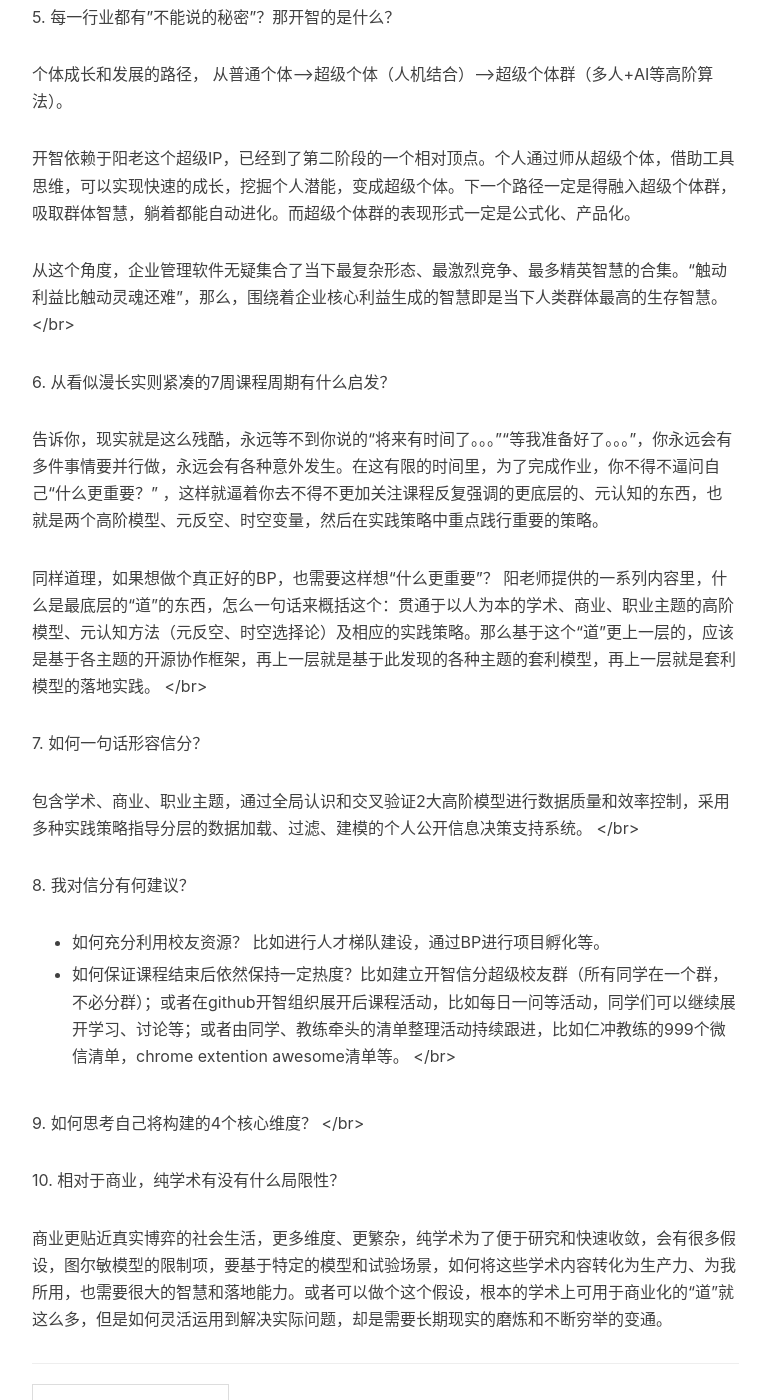
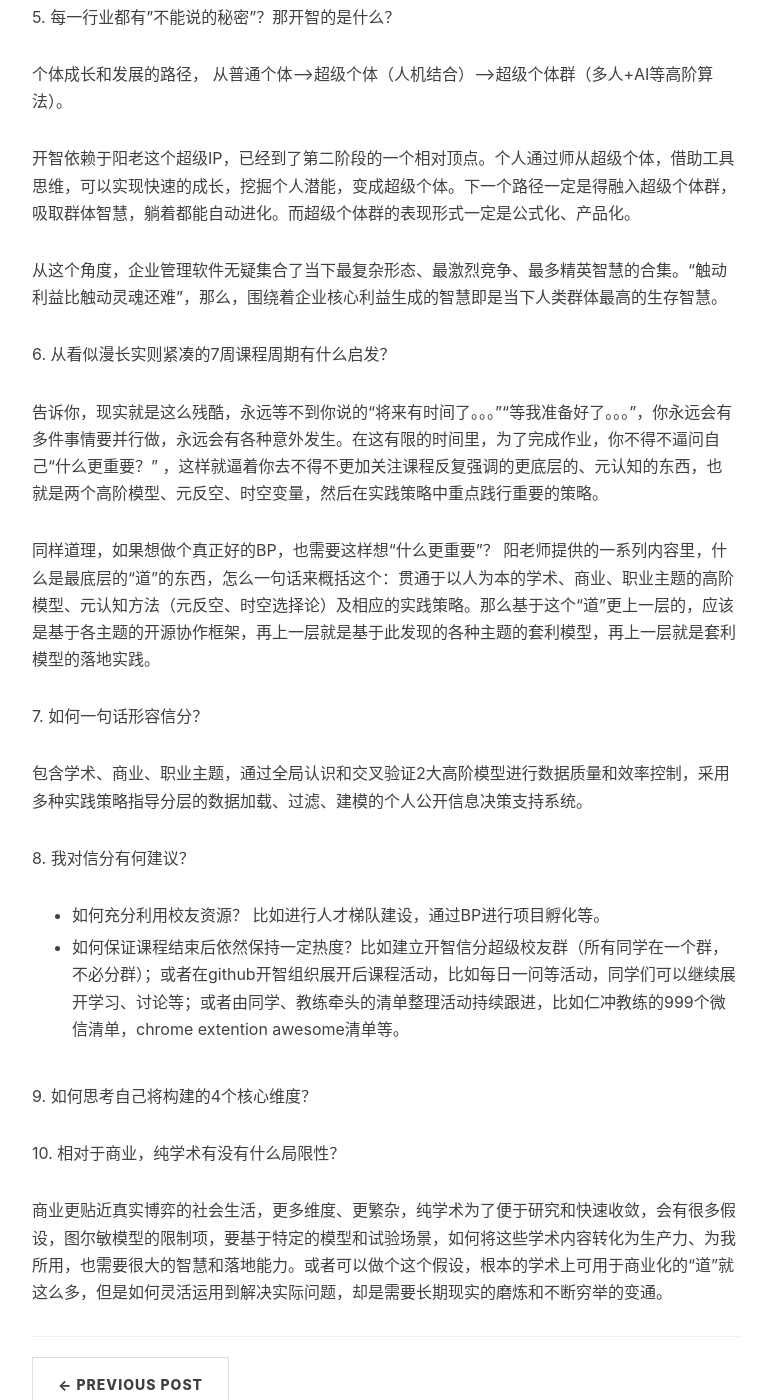
Before and after one commit to kiaorahao/hao.github.io, a Jekyll site: the page built from _posts/2019-02-02-IA003_review_all.md, in a window 1280 px wide and 1400 px high, scrolled down 2733 px. Shown: the whole window, without its empty margins (233-1000 px from the left). Built offline with Jekyll 4.4.1, drawn with Linux system fonts in a browser that asks for light colours; nearby versions of some CDN libraries; comment, search, counter and statistics services are not loaded; some of the changed text lies outside the part shown.

Commit message:
Update 2019-02-02-IA003_review_all.md

```diff
--- a/_posts/2019-02-02-IA003_review_all.md
+++ b/_posts/2019-02-02-IA003_review_all.md
@@ -56,12 +56,12 @@
 足够的内隐知识会带来深刻的洞见，信分的边界就是可公开获取的非内隐知识。
 
 好的BP，一定是最后有明确的落地点，利用信分理念串联打通学术、商业，最后得出自己的洞见和下一步行动，变成全局认识。
-</br>
+<br/>
 
 2\. 得到 vs 开智？
 
 开智挖掘到、或者构建起更低一层的道，而且明确指出这个道需要自身不断探索、碰壁、痛苦思考，才能稍稍内隐，从而真正为我所用。
-</br>
+<br/>
 
 3\. 如何运用“空”跳出开智的知识诅咒？如果你认为站在 信息分析更高阶，你会发现哪些可能的问题？ 也就是，如何实现对信分的降维打击？
 
@@ -78,14 +78,14 @@
 - 对数据分析得出有价值的信息。
 
 - 对未来进行趋势预测。
-</br>
+<br/>
 
 4\. 如何将信息分析与自己的专业进行“交叉验证”？
 
 从没有如此深刻理解过OLTP(Online Transaction Processing)与OLAP(Online Analytical Processing)在现实中的映射。无论是通过任何方式记录，记账，扫码等，最终目的就是将尽可能多的物理世界的信息映射、输入到信息世界，这些信息就形成了“近物理世界”，然后就可以进行分析、挖掘，将信息转化成可以总结过去、影响当下、指导未来的有效知识，即信分课的所谓全局认识。
 
 SAP和开智信息分析就是企业信息管理系统和个人信息管理系统差别，这样对比理解，很多关节就打通了，通透了。
-</br>
+<br/>
 
 5\. 每一行业都有"不能说的秘密"？那开智的是什么？
 
@@ -94,29 +94,29 @@
 开智依赖于阳老这个超级IP，已经到了第二阶段的一个相对顶点。个人通过师从超级个体，借助工具思维，可以实现快速的成长，挖掘个人潜能，变成超级个体。下一个路径一定是得融入超级个体群，吸取群体智慧，躺着都能自动进化。而超级个体群的表现形式一定是公式化、产品化。
 
 从这个角度，企业管理软件无疑集合了当下最复杂形态、最激烈竞争、最多精英智慧的合集。“触动利益比触动灵魂还难”，那么，围绕着企业核心利益生成的智慧即是当下人类群体最高的生存智慧。
-</br>
+<br/>
 
 6\. 从看似漫长实则紧凑的7周课程周期有什么启发？
 
 告诉你，现实就是这么残酷，永远等不到你说的“将来有时间了。。。”“等我准备好了。。。”，你永远会有多件事情要并行做，永远会有各种意外发生。在这有限的时间里，为了完成作业，你不得不逼问自己“什么更重要？” ，这样就逼着你去不得不更加关注课程反复强调的更底层的、元认知的东西，也就是两个高阶模型、元反空、时空变量，然后在实践策略中重点践行重要的策略。
 
 同样道理，如果想做个真正好的BP，也需要这样想“什么更重要”？ 阳老师提供的一系列内容里，什么是最底层的“道”的东西，怎么一句话来概括这个：贯通于以人为本的学术、商业、职业主题的高阶模型、元认知方法（元反空、时空选择论）及相应的实践策略。那么基于这个“道”更上一层的，应该是基于各主题的开源协作框架，再上一层就是基于此发现的各种主题的套利模型，再上一层就是套利模型的落地实践。
-</br>
+<br/>
 
 7\. 如何一句话形容信分？
 
 包含学术、商业、职业主题，通过全局认识和交叉验证2大高阶模型进行数据质量和效率控制，采用多种实践策略指导分层的数据加载、过滤、建模的个人公开信息决策支持系统。
-</br>
+<br/>
 
 8\. 我对信分有何建议？
 
 - 如何充分利用校友资源？ 比如进行人才梯队建设，通过BP进行项目孵化等。
 
 - 如何保证课程结束后依然保持一定热度？比如建立开智信分超级校友群（所有同学在一个群，不必分群）；或者在github开智组织展开后课程活动，比如每日一问等活动，同学们可以继续展开学习、讨论等；或者由同学、教练牵头的清单整理活动持续跟进，比如仁冲教练的999个微信清单，chrome extention awesome清单等。
-</br>
+<br/>
 
 9\. 如何思考自己将构建的4个核心维度？
-</br>
+<br/>
 
 10\. 相对于商业，纯学术有没有什么局限性？
 
```
